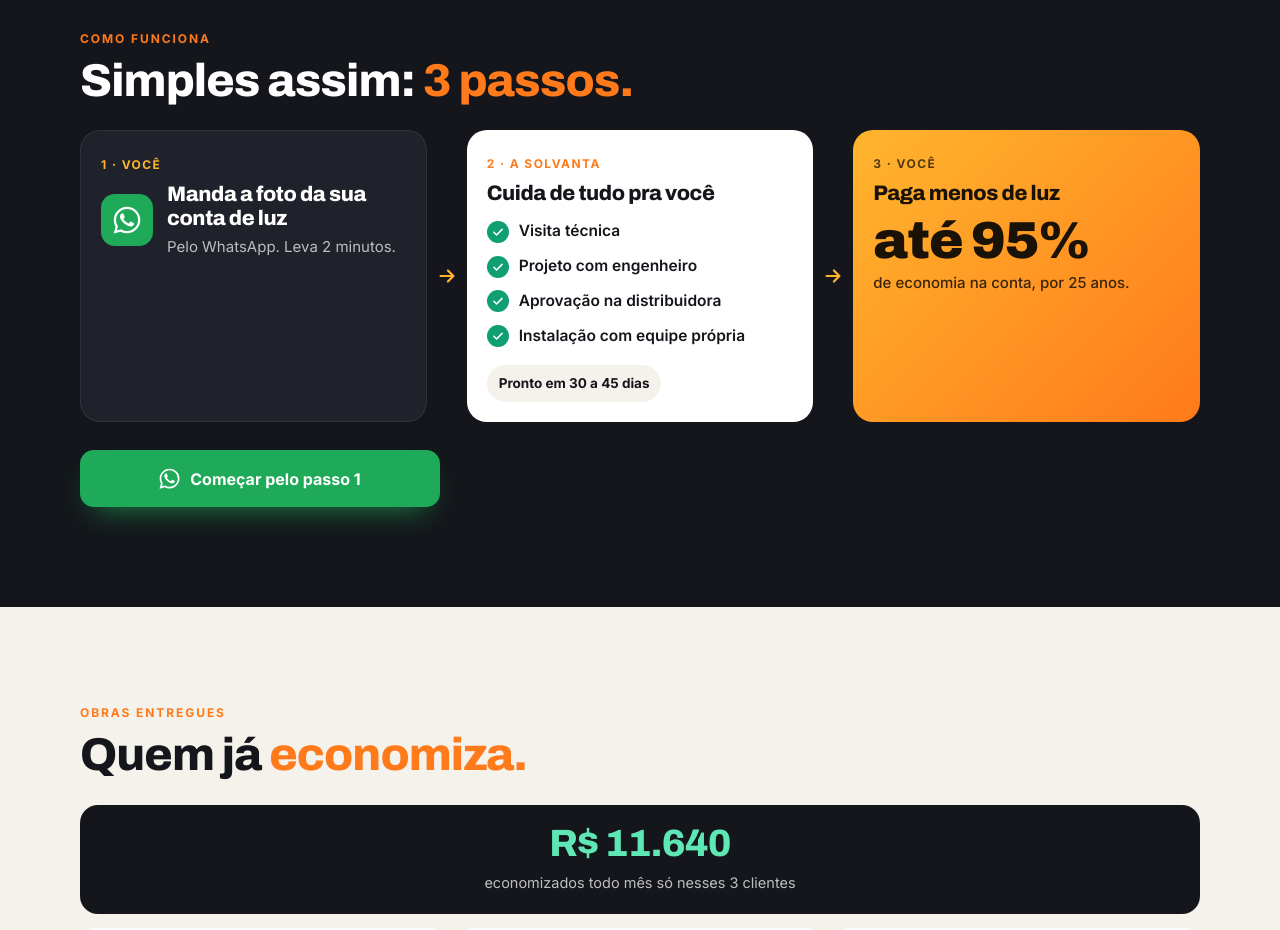
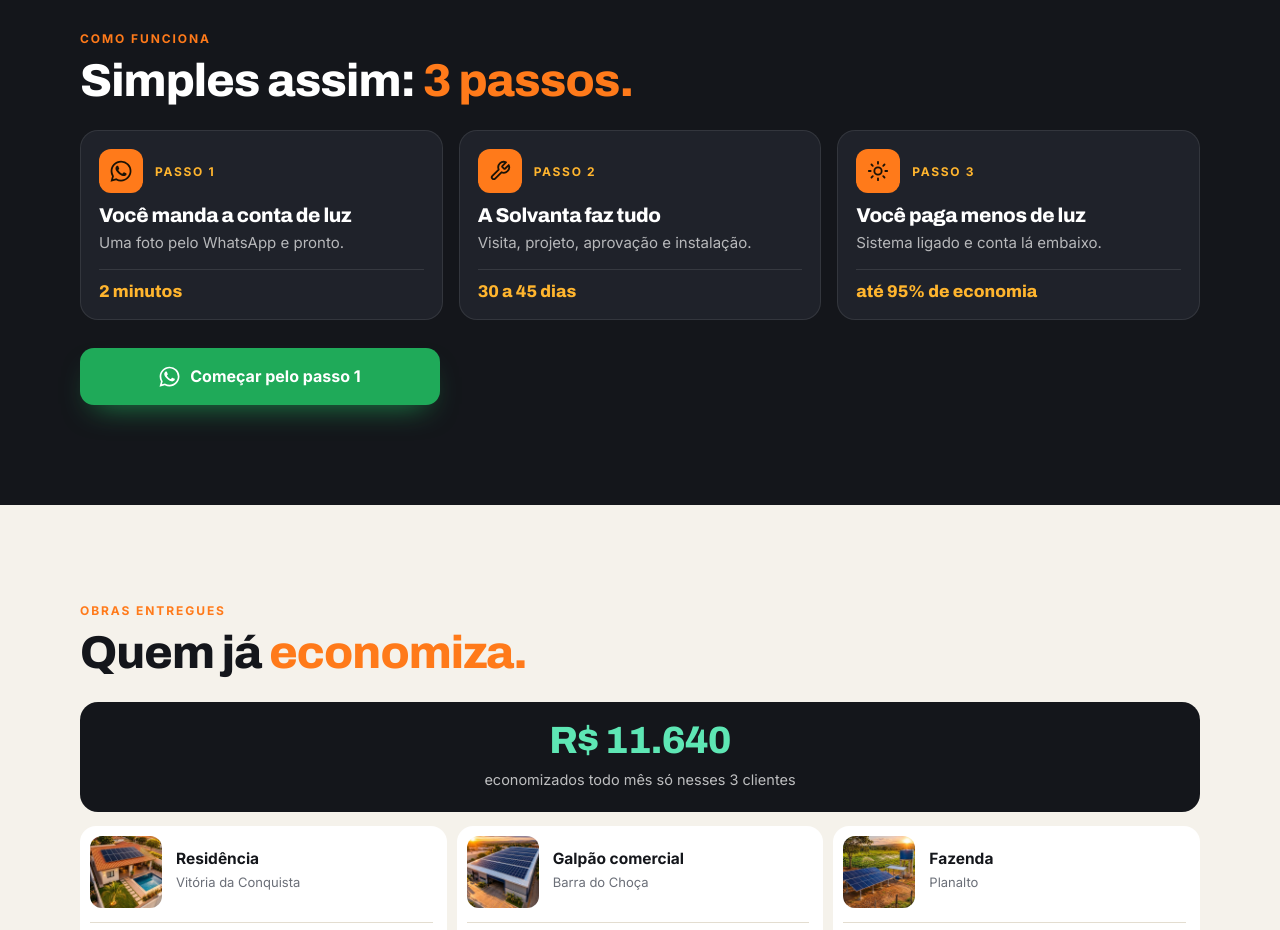
Before and after one commit to kimbwjula-hub/leo-sites, a plain HTML site: page solar/index.html in a window 1280 px wide. Shown: the part 3120-4050 px from the top of the page. Drawn offline with Linux system fonts and the light colour scheme.

Commit message:
Solvanta: 3 passos no mesmo padrão visual
Co-Authored-By: Claude Opus 5.5 <noreply@anthropic.com>
Claude-Session: https://claude.ai/code/session_01DEaUpq1c2xJZFVLCwf1odM

```diff
--- a/solar/index.html
+++ b/solar/index.html
@@ -226,6 +226,17 @@ main>section>.wrap{width:100%}
 .pa{display:grid;place-items:center;height:40px;color:var(--sun2)}
 .pa svg{width:22px;height:22px}
 @media(min-width:760px){.p3{grid-template-columns:1fr 40px 1fr 40px 1fr;align-items:stretch}.pa svg{transform:rotate(-90deg)}.pa{height:auto}}
+
+.p3{display:grid;gap:12px;counter-reset:x}
+.ps3{background:#1f222a;border:1px solid rgba(255,255,255,.09);border-radius:18px;padding:18px;display:flex;flex-direction:column}
+.pt3{display:flex;align-items:center;gap:12px;margin-bottom:12px}
+.pt3 i{width:44px;height:44px;border-radius:12px;background:var(--sun);color:#1a1206;display:grid;place-items:center;flex:none}
+.pt3 i svg{width:22px;height:22px}
+.pt3 span{font:700 12px Inter;letter-spacing:.14em;text-transform:uppercase;color:var(--sun2)}
+.ps3 h3{font-size:20px;font-weight:800}
+.ps3 p{font-size:15px;color:rgba(255,255,255,.68);margin-top:4px}
+.ps3 em{font-style:normal;margin-top:14px;padding-top:12px;border-top:1px solid rgba(255,255,255,.1);font:800 17px Archivo,Inter,sans-serif;color:var(--sun2)}
+@media(min-width:760px){.p3{grid-template-columns:repeat(3,1fr);gap:16px}}
 @media(prefers-reduced-motion:reduce){.rv{opacity:1;transform:none}.tkr div{animation:none}}
 </style>
 </head>
@@ -298,13 +309,7 @@ main>section>.wrap{width:100%}
 
 <section class="dk" id="processo"><div class="wrap">
   <div class="head rv"><span class="kick">Como funciona</span><h2>Simples assim: <em>3 passos.</em></h2></div>
-  <div class="p3">
-    <div class="pc p1 rv"><span class="pn">1 · Você</span><div class="pr"><i><svg><use href="#wa"/></svg></i><div><h3>Manda a foto da sua conta de luz</h3><p>Pelo WhatsApp. Leva 2 minutos.</p></div></div></div>
-    <div class="pa" aria-hidden="true"><svg viewBox="0 0 24 24" fill="none" stroke="currentColor" stroke-width="2.4" stroke-linecap="round" stroke-linejoin="round"><path d="M12 5v14M6 13l6 6 6-6"/></svg></div>
-    <div class="pc p2 rv"><span class="pn">2 · A Solvanta</span><h3>Cuida de tudo pra você</h3><ul><li><svg viewBox="0 0 24 24" fill="none" stroke="currentColor" stroke-width="2.6" stroke-linecap="round" stroke-linejoin="round"><path d="M5 12.5l4.5 4.5L19 7.5"/></svg>Visita técnica</li><li><svg viewBox="0 0 24 24" fill="none" stroke="currentColor" stroke-width="2.6" stroke-linecap="round" stroke-linejoin="round"><path d="M5 12.5l4.5 4.5L19 7.5"/></svg>Projeto com engenheiro</li><li><svg viewBox="0 0 24 24" fill="none" stroke="currentColor" stroke-width="2.6" stroke-linecap="round" stroke-linejoin="round"><path d="M5 12.5l4.5 4.5L19 7.5"/></svg>Aprovação na distribuidora</li><li><svg viewBox="0 0 24 24" fill="none" stroke="currentColor" stroke-width="2.6" stroke-linecap="round" stroke-linejoin="round"><path d="M5 12.5l4.5 4.5L19 7.5"/></svg>Instalação com equipe própria</li></ul><span class="pill">Pronto em 30 a 45 dias</span></div>
-    <div class="pa" aria-hidden="true"><svg viewBox="0 0 24 24" fill="none" stroke="currentColor" stroke-width="2.4" stroke-linecap="round" stroke-linejoin="round"><path d="M12 5v14M6 13l6 6 6-6"/></svg></div>
-    <div class="pc p3c rv"><span class="pn">3 · Você</span><h3>Paga menos de luz</h3><b class="n">até 95%</b><p>de economia na conta, por 25 anos.</p></div>
-  </div>
+  <div class="p3"><div class="ps3 rv"><div class="pt3"><i><svg><use href="#wa"/></svg></i><span>Passo 1</span></div><h3>Você manda a conta de luz</h3><p>Uma foto pelo WhatsApp e pronto.</p><em>2 minutos</em></div><div class="ps3 rv"><div class="pt3"><i><svg viewBox="0 0 24 24" fill="none" stroke="currentColor" stroke-width="2" stroke-linecap="round" stroke-linejoin="round"><path d="M14.7 6.3a1 1 0 0 0 0 1.4l1.6 1.6a1 1 0 0 0 1.4 0l3.8-3.8a6 6 0 0 1-7.9 7.9l-6.9 6.9a2.1 2.1 0 0 1-3-3l6.9-6.9a6 6 0 0 1 7.9-7.9z"/></svg></i><span>Passo 2</span></div><h3>A Solvanta faz tudo</h3><p>Visita, projeto, aprovação e instalação.</p><em>30 a 45 dias</em></div><div class="ps3 rv"><div class="pt3"><i><svg viewBox="0 0 24 24" fill="none" stroke="currentColor" stroke-width="2" stroke-linecap="round" stroke-linejoin="round"><circle cx="12" cy="12" r="4"/><path d="M12 2v2M12 20v2M4.9 4.9l1.4 1.4M17.7 17.7l1.4 1.4M2 12h2M20 12h2M4.9 19.1l1.4-1.4M17.7 6.3l1.4-1.4"/></svg></i><span>Passo 3</span></div><h3>Você paga menos de luz</h3><p>Sistema ligado e conta lá embaixo.</p><em>até 95% de economia</em></div></div>
   <a class="btn b-wa rv" style="width:100%;max-width:360px;margin-top:28px" data-wa="Olá, Solvanta! Quero começar: vou mandar a foto da minha conta de luz." href="#"><svg><use href="#wa"/></svg>Começar pelo passo 1</a>
 </div></section>
 
```
